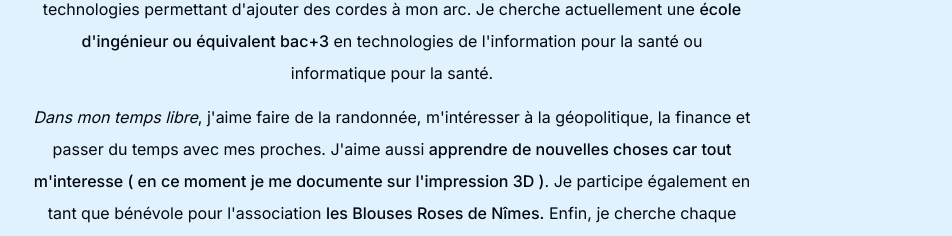
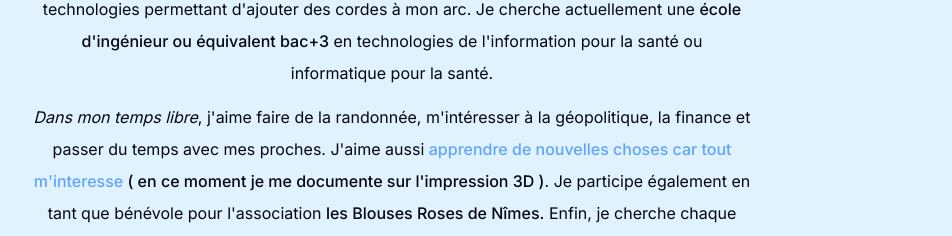
Before and after one commit to zalixzy/portfolio, a Next.js app: page / in a window 1280 px wide. Shown: the part 995-1231 px from the top of the page, without its empty margins (248-1200 px from the left). Built offline with nearby package versions, Linux system fonts and the light colour scheme; no server answers.

Commit message:
ajout style

```diff
--- a/components/about.tsx
+++ b/components/about.tsx
@@ -34,7 +34,7 @@ export default function About() {
         <p className="mb-3">
             <span className="italic">Dans mon temps libre</span>, j'aime faire de la randonnée,
             m'intéresser à la géopolitique, la finance et passer du temps avec mes proches. J'aime aussi{" "}
-            <a href="https://www.youtube.com/watch?v=FxfTaQOJHsA" target="_blank" className="font-medium hover:text-blue-400">apprendre de nouvelles choses car tout m'interesse</a><span className="font-medium"> ( en ce moment je me documente sur l'impression 3D )</span>. Je participe également en tant que bénévole pour l'association{" "}
+            <a href="https://www.youtube.com/watch?v=FxfTaQOJHsA" target="_blank" className="font-medium text-blue-400 hover:text-gray-800">apprendre de nouvelles choses car tout m'interesse</a><span className="font-medium"> ( en ce moment je me documente sur l'impression 3D )</span>. Je participe également en tant que bénévole pour l'association{" "}
             <span className="font-medium">les Blouses Roses de Nîmes.</span> Enfin, je cherche chaque jour à devenir une meilleure
             version de moi-même et donner du sourire autour de moi.
         </p>
```
